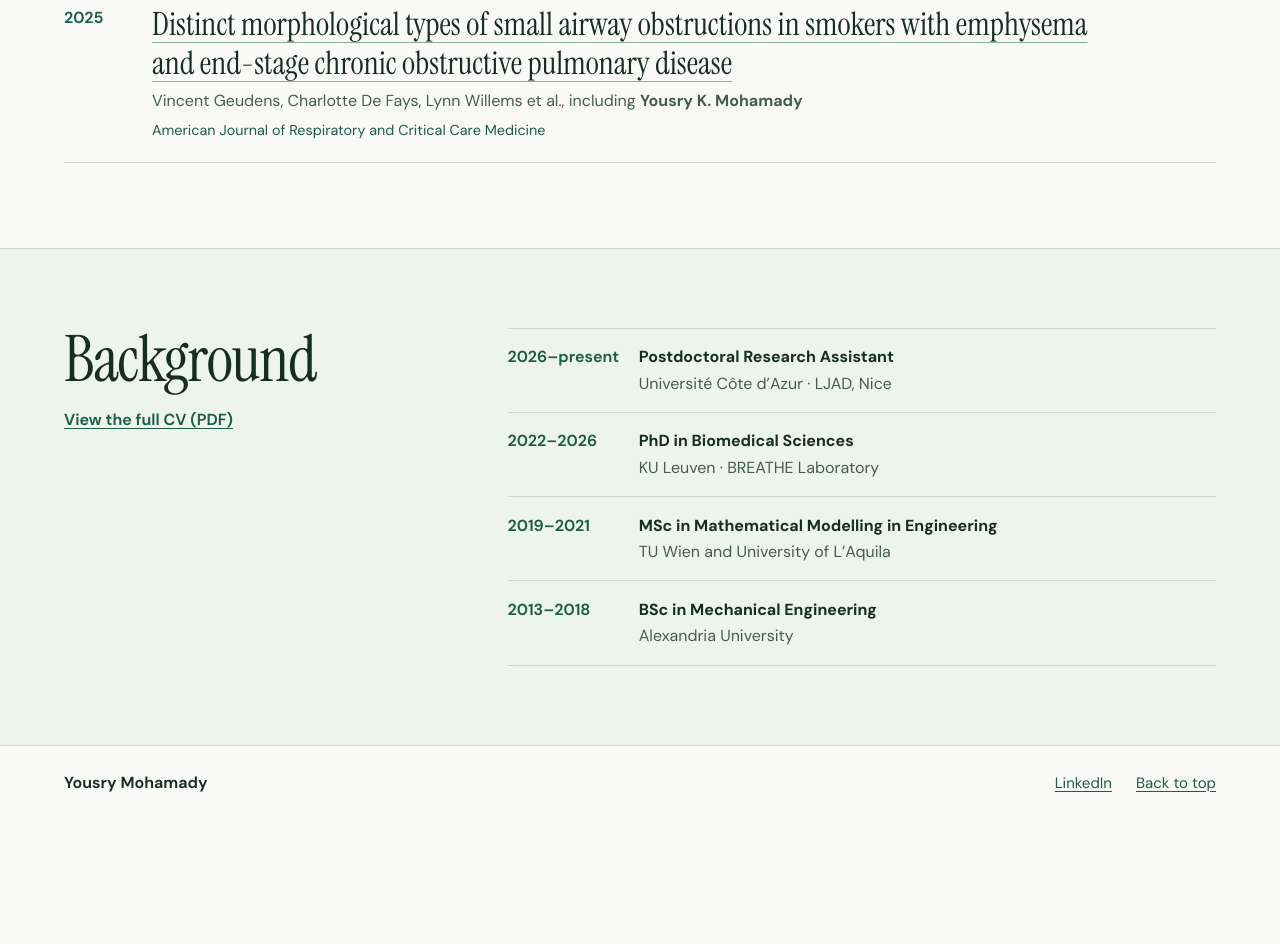
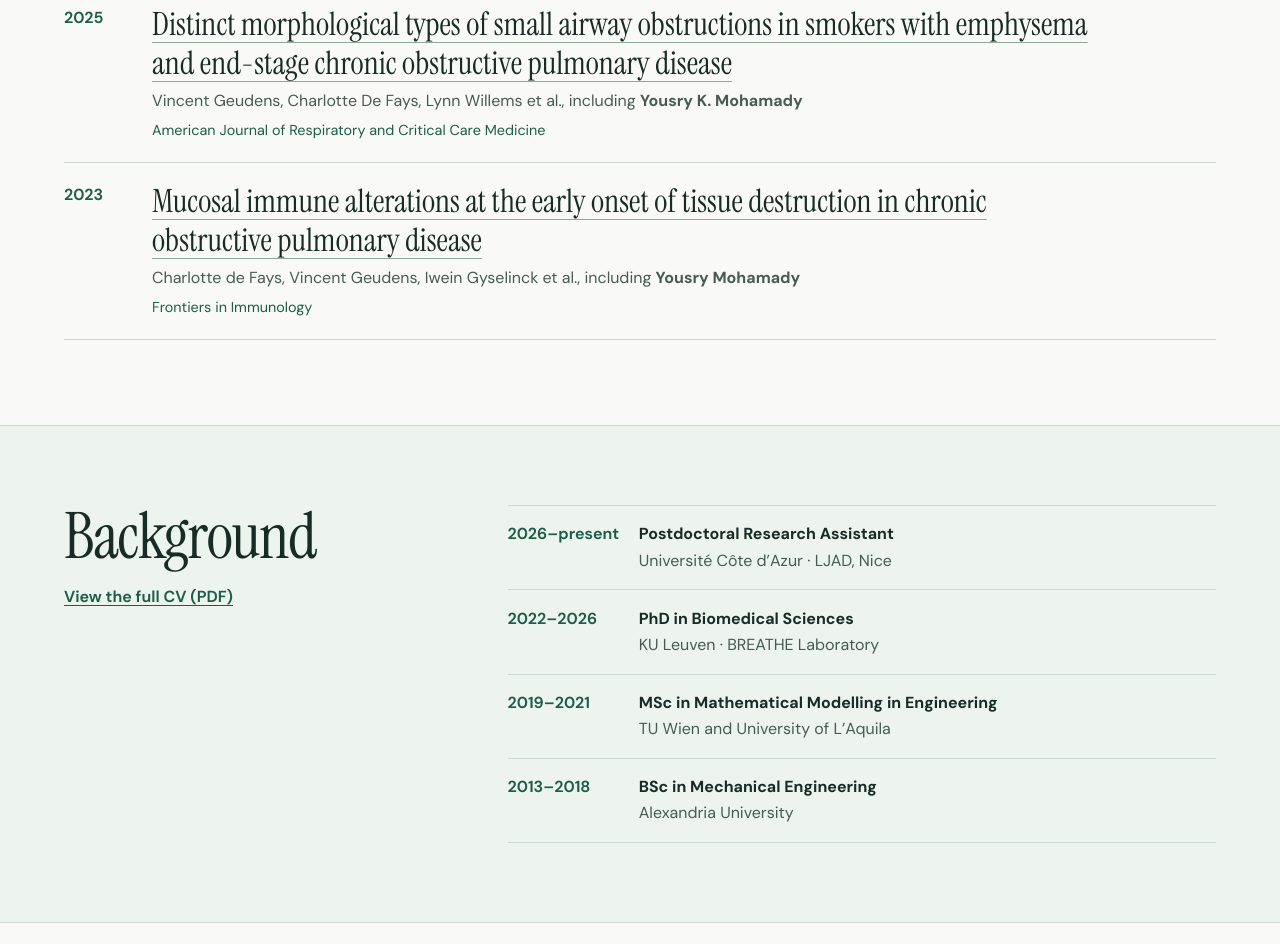
Before and after one commit to youssrykhaled/youssrykhaled.github.io, a plain HTML site: page index.html in a window 1280 px wide. Shown: the part 1932-2876 px from the top of the page. Before the commit the page ends 2752 px from the top, so only its background shows below. Drawn offline with Linux system fonts and the light colour scheme.

Commit message:
Add the 2023 mucosal immunity paper

```diff
--- a/index.html
+++ b/index.html
@@ -104,6 +104,14 @@
             <p class="venue">American Journal of Respiratory and Critical Care Medicine</p>
           </div>
         </li>
+        <li>
+          <time datetime="2023">2023</time>
+          <div>
+            <h3><a href="https://doi.org/10.3389/fimmu.2023.1275845">Mucosal immune alterations at the early onset of tissue destruction in chronic obstructive pulmonary disease</a></h3>
+            <p>Charlotte de Fays, Vincent Geudens, Iwein Gyselinck et al., including <strong>Yousry Mohamady</strong></p>
+            <p class="venue">Frontiers in Immunology</p>
+          </div>
+        </li>
       </ol>
     </section>
 
```
